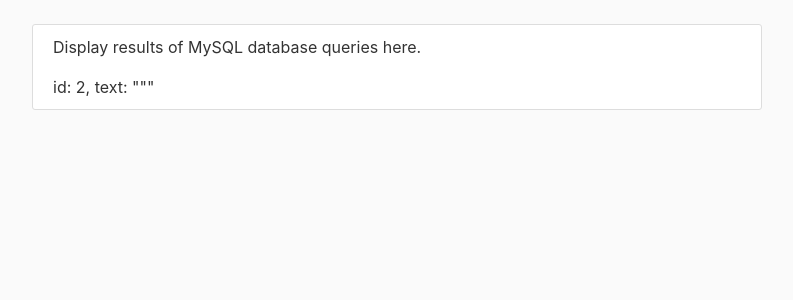
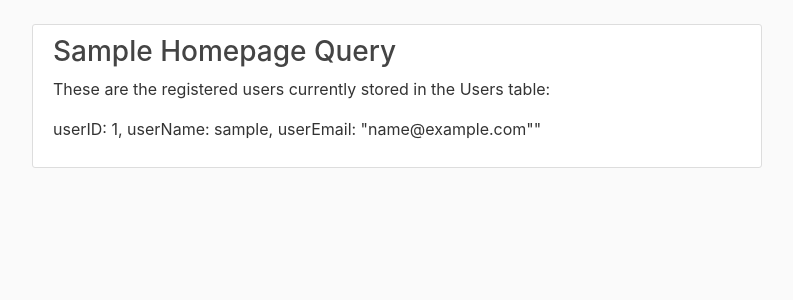
Before and after one commit to stackdragon/Help-Your-Neighbor, a Flask app: page / in a window 1280 px wide. Shown: the part 56-356 px from the top of the page, without its empty margins (53-846 px from the left). Run offline with Flask 2, Linux system fonts and the light colour scheme; tables that the repository leaves empty or names only in its code hold one stand-in row (values such as "Sample post"); data that the repository does not hold is empty; some libraries are stand-ins or nearby versions.

Commit message:
setup fix-8

```diff
--- a/project.py
+++ b/project.py
@@ -31,7 +31,7 @@ def home():
     mycursor = db.cursor()
 
     # run sample query for the homepage
-    mycursor.execute("""SELECT userID FROM Users;""")
+    mycursor.execute("""SELECT userID, userName, userEmail FROM Users;""")
     data = mycursor.fetchall()
 
     # close cursor
--- a/templates/home.html
+++ b/templates/home.html
@@ -1,9 +1,10 @@
 {% extends "layout.html" %}
 {% block content %}
   <div class="content-section">
-    <p class='text'>Display results of MySQL database queries here.</p>
+  	<h3>Sample Homepage Query</h3>
+    <p class='text'>These are the registered users currently stored in the Users table:</p>
     	{% for row in data %}
-		id: {{ row[0]+1 }}, text: "{{ row[1] }}""
+		<p class='text'>userID: {{ row[0] }}, userName: {{ row[1] }}, userEmail: "{{ row[2] }}""</p>
 	{% endfor %}
   </div>
 
```
